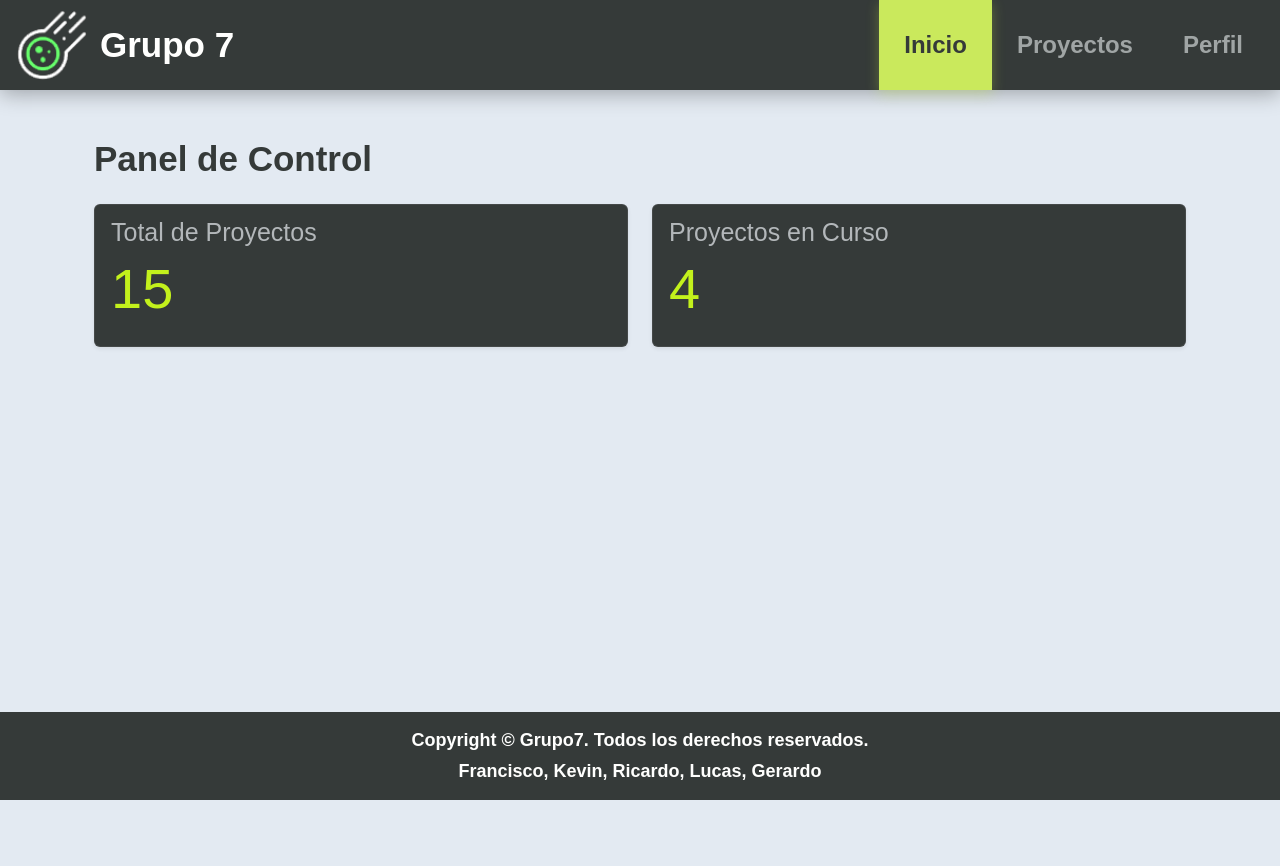
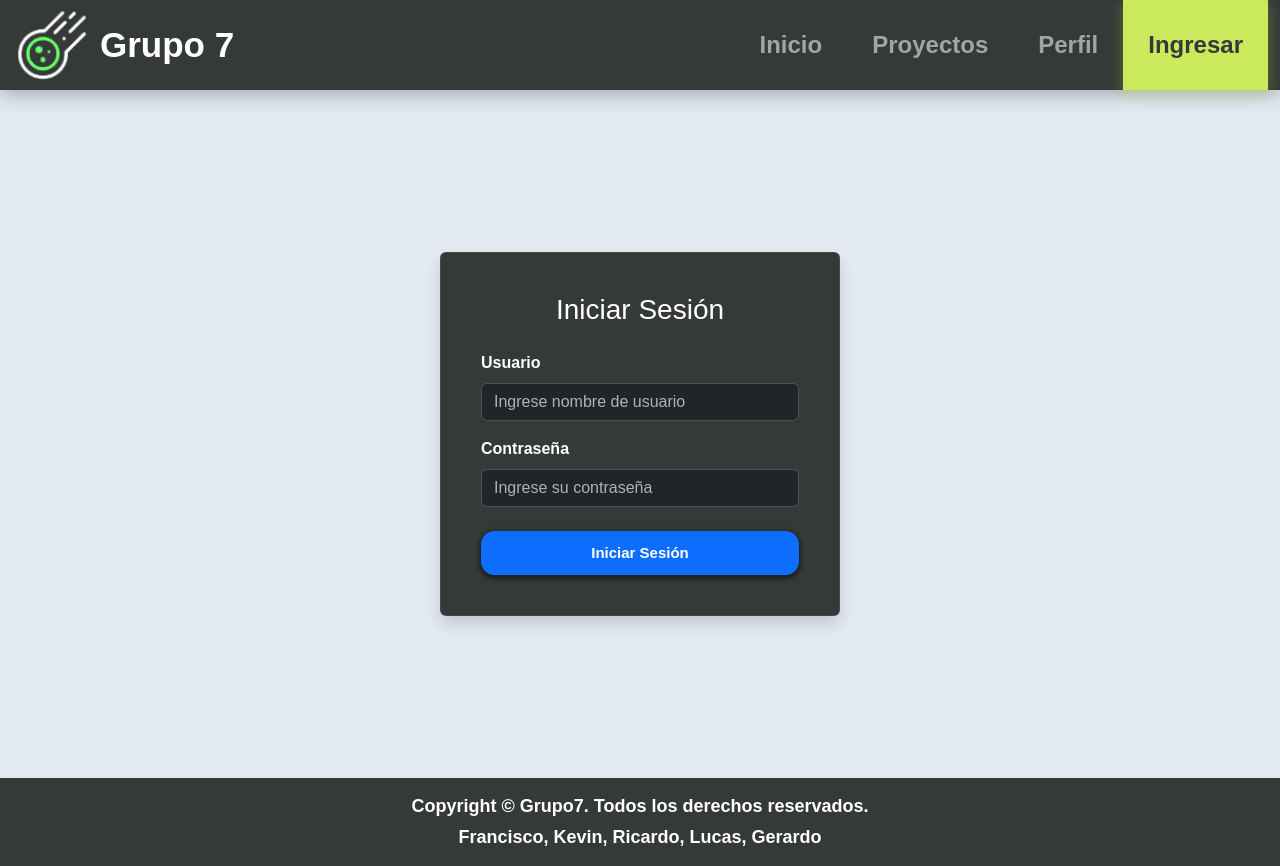
Before and after one commit to RFranciscoTolaba/pv_tp3_grupo7, a React (Vite) app: page /login in a window 1280 px wide. Before the commit this address led to /dashboard. Before the commit the page ends 800 px from the top, so only its background shows below. Built offline with nearby package versions, Linux system fonts and the light colour scheme.

Commit message:
Agregado de Ingresar en Nav

```diff
--- a/src/App.jsx
+++ b/src/App.jsx
@@ -1,6 +1,7 @@
 import { useState, useEffect } from "react";
 import { Container, Form } from "react-bootstrap";
 import { Routes, Route, Navigate } from "react-router-dom";
+import Login from "./views/Login";
 
 import "./css/style.css";
 
@@ -59,6 +60,7 @@ return (
         <Routes>
           <Route path="/" element={<Navigate to="/dashboard" replace />} />
           <Route path="/dashboard" element={<Dashboard />} />
+          <Route path="/login" element={<Login />} />
 
           <Route
             path="/proyectos"
--- a/src/components/Nav.jsx
+++ b/src/components/Nav.jsx
@@ -1,9 +1,15 @@
 import { NavLink } from "react-router-dom";
+import useAutorizaciones from "../hook/useAutorizaciones";
+
 
 const Nav = () => {
+
+  const { usuarioActivo, cerrarSesion } = useAutorizaciones();
+
   return (
     <nav className="header-Nav">
       <ul>
+
         <li>
           <NavLink to="/dashboard" className="header-Navlink">
             Inicio
@@ -16,12 +22,38 @@ const Nav = () => {
           </NavLink>
         </li>
 
-
         <li>
           <NavLink to="/perfil" className="header-Navlink">
             Perfil
           </NavLink>
         </li>
+
+        {!usuarioActivo ? (
+          <li>
+            <NavLink to="/login" className="header-Navlink">
+              Ingresar
+            </NavLink>
+          </li>
+        ) : (
+          <>
+            <li>
+              <span className="header-Navlink">
+                {usuarioActivo.nombre} ({usuarioActivo.rol})
+              </span>
+            </li>
+
+            <li>
+              <span
+                className="header-Navlink"
+                onClick={cerrarSesion}
+                style={{ cursor: "pointer" }}
+              >
+                Cerrar sesión
+              </span>
+            </li>
+          </>
+        )}
+
       </ul>
     </nav>
   );
--- a/src/views/Login.jsx
+++ b/src/views/Login.jsx
@@ -1,61 +1,113 @@
 import { useState } from "react";
 import { Container, Card, Form, Button } from "react-bootstrap";
 import autorizacionesService from "../services/autorizacionesService";
+import useAutorizaciones from "../hook/useAutorizaciones";
 
 const Login = () => {
-
   const [user, setUser] = useState("");
   const [password, setPassword] = useState("");
+
+  const { guardarSesion } = useAutorizaciones();
 
   const handleSubmit = async (e) => {
     e.preventDefault();
 
     try {
-            const datosUsuario = await autorizacionesService.login(user,password);
-            alert(`Ingreso exitoso. Bienvenido, ${datosUsuario.nombre}`)
+      const datosUsuario = await autorizacionesService.login(
+        user,
+        password
+      );
+
+      guardarSesion(datosUsuario);
+
+      alert(
+        `Ingreso exitoso. Bienvenido, ${datosUsuario.nombre}`
+      );
+
+    } catch (error) {
+
+      alert(
+        "Error de acceso: " + error.message
+      );
 
     }
-        catch(error){
-            alert("Error de acceso: " + error.message);
-        }
-    }
+  };
+
   return (
-    <Container className="d-flex justify-content-center align-items-center" style={{minHeight:"80vh"}}>
-        <Card className="shadow p-4" syle={{width:"100%", maxWidth: "400px" }}>
+    <Container
+      className="d-flex justify-content-center align-items-center"
+      style={{ minHeight: "80vh" }}
+    >
+      <Card
+        className="shadow p-4"
+        style={{
+          width: "100%",
+          maxWidth: "400px",
+        }}
+      >
         <Card.Body>
-                <Card.Title as="h3" className="text-center mb-4">
+
+          <Card.Title
+            as="h3"
+            className="text-center mb-4"
+          >
             Iniciar Sesión
           </Card.Title>
+
           <Form onSubmit={handleSubmit}>
-                    <Form.Group className="mb-3" controlId="formUsuario">
-                        <Form.Label>Usuario</Form.Label>
+
+            <Form.Group
+              className="mb-3"
+              controlId="formUsuario"
+            >
+              <Form.Label>
+                Usuario
+              </Form.Label>
+
               <Form.Control
                 type="text"
                 placeholder="Ingrese nombre de usuario"
                 value={user}
-                        onChange={(e)=>setUser(e.target.value)}
+                onChange={(e) =>
+                  setUser(e.target.value)
+                }
                 required
               />
             </Form.Group>
-                    <Form.Group className="mb-4" controlId="formPassword">
-                        <Form.Label>Contraseña</Form.Label>
+
+            <Form.Group
+              className="mb-4"
+              controlId="formPassword"
+            >
+              <Form.Label>
+                Contraseña
+              </Form.Label>
+
               <Form.Control
                 type="password"
                 placeholder="Ingrese su contraseña"
                 value={password}
-                            onChange={(e) => setPassword(e.target.value)}
+                onChange={(e) =>
+                  setPassword(e.target.value)
+                }
                 required
               />
             </Form.Group>
-                    <Button variant="primary" type="submit" className="w-100">
-                        Iniciar Sesion
+
+            <Button
+              variant="primary"
+              type="submit"
+              className="w-100"
+            >
+              Iniciar Sesión
             </Button>
+
           </Form>
+
         </Card.Body>
       </Card>
     </Container>
-)
-}
-
+  );
+};
 
 export default Login;
```
Lines whose indentation alone changed are shown as unchanged.
